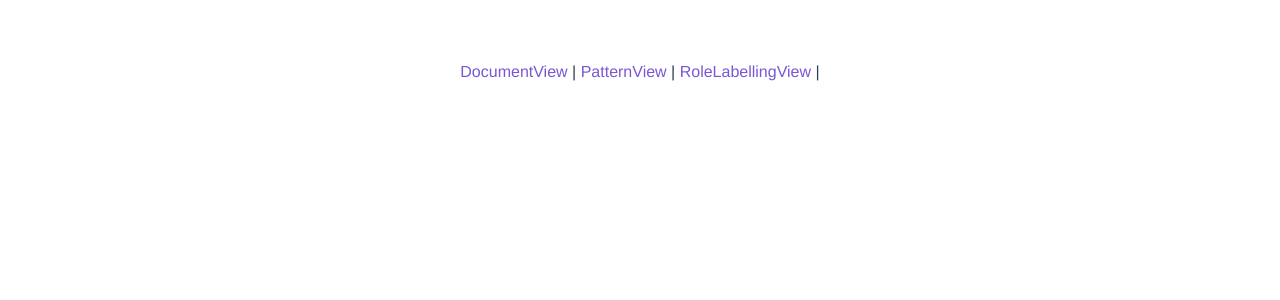
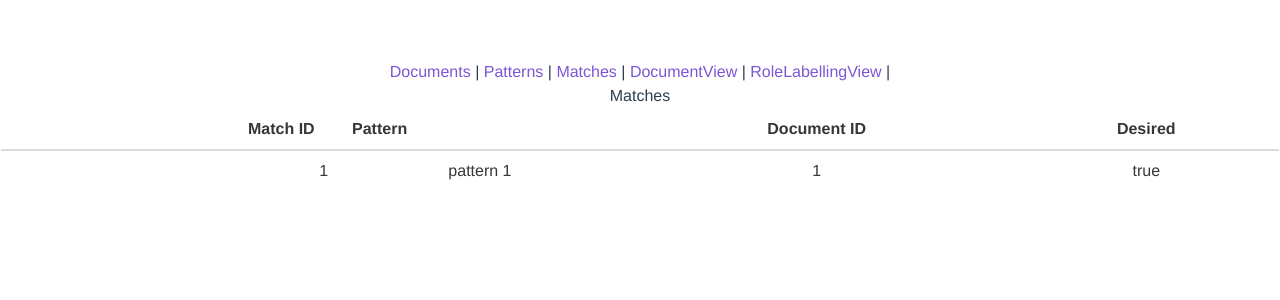
Before and after one commit to cyclecycle/lipa-ui, a Vue app: page /#/matches in a window 1280 px wide. Shown: the top 300 px of the page. Built offline with nearby package versions, Linux system fonts and the light colour scheme; what keen-ui would draw is missing.

Commit message:
Refactor to use new AnnotatedText version

```diff
--- a/src/App.vue
+++ b/src/App.vue
@@ -1,8 +1,11 @@
 <template>
   <div id="app">
     <div id="nav">
+      <router-link to="/documents">Documents</router-link> |
+      <router-link to="/patterns">Patterns</router-link> |
+      <router-link to="/matches">Matches</router-link> |
+
       <router-link to="/document">DocumentView</router-link> |
-      <router-link to="/patterns">PatternView</router-link> |
       <router-link to="/role-label">RoleLabellingView</router-link> |
     </div>
     <router-view/>
--- a/src/components/MatchTable.vue
+++ b/src/components/MatchTable.vue
@@ -0,0 +1,101 @@
+<template>
+  <section>
+    <b-table
+      :data='data'
+      :columns='columns'
+      detailed
+      detail-key="id"
+      @details-open="(row, index) => $toast.open(`Expanded ${row.id}`)"
+      :show-detail-icon="true"
+    >
+      <template slot="detail" slot-scope="props">
+        <div>
+          <AnnotatedText
+            :text="matchSentence"
+            :annotations="matchAnnotations"
+            :spanClasses="['span-class']"
+          />
+        </div>
+      </template>
+    </b-table>
+  </section>
+</template>
+
+<script>
+import AnnotatedText from 'vue-annotated-text'
+
+
+export default {
+  name: 'MatchTable',
+  props: {
+    matches: Array
+  },
+  data() {
+    return {
+      matchSentence: 'The amyloid-beta oligomer hypothesis was introduced in 1998',
+      matchAnnotations: [
+        {
+          id: 1,
+          start: 26,
+          length: 10,
+          label: 'slot1'
+        },
+        {
+          id: 2,
+          text: 'was',
+          start: 37,
+          length: 3,
+          label: 'slot2',
+        },
+        {
+          id: 2,
+          text: 'introduced',
+          start: 41,
+          length: 10,
+          label: 'slot2',
+        },
+      ],
+      data: [
+        { 'id': 1, 'pattern': 'pattern 1', 'document_id': 1, 'desired': true},
+      ],
+      columns: [
+        {
+            field: 'id',
+            label: 'Match ID',
+            numeric: true
+        },
+        {
+            field: 'pattern',
+            label: 'Pattern',
+        },
+        {
+            field: 'document_id',
+            label: 'Document ID',
+            centered: true
+        },
+        {
+            field: 'desired',
+            label: 'Desired',
+            centered: true
+        },
+      ]
+    }
+  },
+  methods: {
+    toggle(row) {
+        this.$refs.table.toggleDetails(row)
+    },
+    // getAnnotationColor(annotation) {
+    //   if (annotation.label == 'slot1') {
+    //     return '#42b0f4'
+    //   }
+    // }
+  }
+}
+</script>
+
+<style>
+  .span-class {
+    outline: 1px solid black;
+  }
+</style>
--- a/src/components/RoleLabellingComponent.vue
+++ b/src/components/RoleLabellingComponent.vue
@@ -6,7 +6,7 @@
         :text="sentence"
         :annotations="tokens"
         :spanEvents="spanEvents"
-        :spanClasses="spanClasses"
+        :getSpanClasses="getSpanClasses"
       />
     </div>
     <br>
@@ -97,14 +97,8 @@ export default {
     activateSlot: function(slotId) {
       this.activeSlotId = slotId
     },
-    handleTokenSpanClicked: function(e) {
-      let annotationIds = e.target.attributes['data-annotation-ids'].value
-      if (annotationIds !== '') {
-        annotationIds = annotationIds.split(',')
-      } else {
-        annotationIds = []
-      }
-      let tokenId = annotationIds[0]  // Should only ever be one here
+    handleTokenSpanClicked: function(e, annotations) {
+      let tokenId = annotations[0].id
       tokenId = Number(tokenId)
       this.addOrRemoveTokenFromActiveSlot(tokenId)
     },
@@ -142,6 +136,13 @@ export default {
     },
     getAnnotationColor: function (annotation) {
       return '#42b3f4'
+    },
+    getSpanClasses: function(span) {
+      if (span.annotationIds.length > 0) {
+        return ['token']
+      } else {
+        return []
+      }
     }
   }
 };
--- a/src/router.js
+++ b/src/router.js
@@ -1,28 +1,29 @@
 import Vue from 'vue'
 import Router from 'vue-router'
-import DocumentView from './views/DocumentView.vue'
-import RoleLabellingView from './views/RoleLabellingView.vue'
-import PatternsView from './views/RoleLabellingView.vue'
-
 
 Vue.use(Router)
 
 export default new Router({
   routes: [
     {
+      path: '/patterns',
+      name: 'patterns',
+      component: () => import('./views/PatternsView.vue'),
+    },
+    {
+      path: '/matches',
+      name: 'matches',
+      component: () => import('./views/MatchesView.vue'),
+    },
+    {
       path: '/document',
       name: 'document',
       component: () => import('./views/DocumentView.vue'),
-      props: (route) => {
-        return {
-          documentId: Number(route.query.doc_id)
-        }
-      },
-    },
-    {
-      path: '/patterns',
-      name: 'patterns',
-      component: () => import('./views/PatternsView.vue'),
+      // props: (route) => {
+      //   return {
+      //     documentId: Number(route.query.doc_id)
+      //   }
+      // },
     },
     {
       path: '/role-label',
--- a/src/views/DocumentView.vue
+++ b/src/views/DocumentView.vue
@@ -4,7 +4,7 @@
       <AnnotatedText
         :text="section.text"
         :annotations="getSectionSentences(section.name)"
-        :spanClasses="annotatedTextSpanClasses"
+        :getSpanClasses="getAnnotatedTextSpanClasses"
         :spanEvents="annotatedTextSpanEvents"
       />
     </div>
@@ -33,7 +33,6 @@ export default {
       document: null,
       sentences: [],
       activeSentenceId: null,
-      annotatedTextSpanClasses: ['sentence'],
       annotatedTextSpanEvents: {
         click: this.onSpanClick,
       },
@@ -63,26 +62,22 @@ export default {
       const route = `/role-label/?sent_id=${this.activeSentenceId}`
       return route
     },
-    getSpanClasses: function(span) {
+    getAnnotatedTextSpanClasses: function(span) {
       if (span.annotationIds.length > 0) {
         return ['sentence']
       } else {
         return []
       }
     },
-    onSpanClick: function(e) {
-      let annotationIds = e.target.attributes['data-annotation-ids'].value
-      if (annotationIds !== '') {
-        annotationIds = annotationIds.split(',')
-        const sentenceId = annotationIds[0]
-        this.activateSentence(sentenceId)
-      }
-    }
+    onSpanClick: function(e, annotations) {
+      const sentenceId = annotations[0].id
+      this.activateSentence(sentenceId)
+    },
   }
 }
 </script>
 
-<style>
+<style scoped>
 .sentence {
   display: inline-block;
 }
--- /dev/null
+++ b/src/views/MatchesView.vue
@@ -0,0 +1,38 @@
+<template>
+  <div>
+    <h2>Matches</h2>
+    <div v-if="isLoaded()">
+      <div v-for="match in matches">
+        {{ match }}
+      </div>
+    </div>
+    <MatchTable :matches="matches" />
+  </div>
+</template>
+
+<script>
+import database from '../database'
+import MatchTable from '../components/MatchTable.vue'
+
+export default {
+  name: 'MatchesView',
+  components: {
+    MatchTable
+  },
+  data() {
+    return {
+      matches: [],
+    }
+  },
+  mounted() {
+    // database.loadMatches(this)
+  },
+  methods: {
+    isLoaded: function() {
+      const matchesLoaded = this.matches.length > 0
+      const isLoaded = (matchesLoaded)
+      return isLoaded
+    },
+  }
+}
+</script>
```
Also changed, not shown: 1 other file (tests, documents, lock files or other folders).
